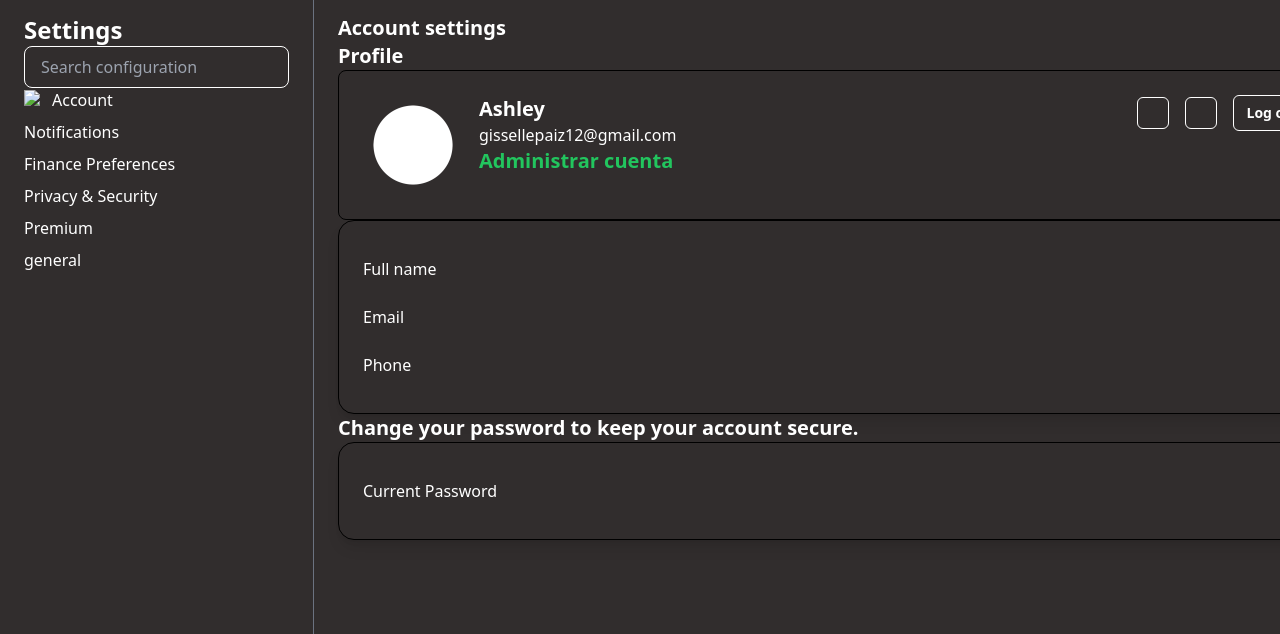
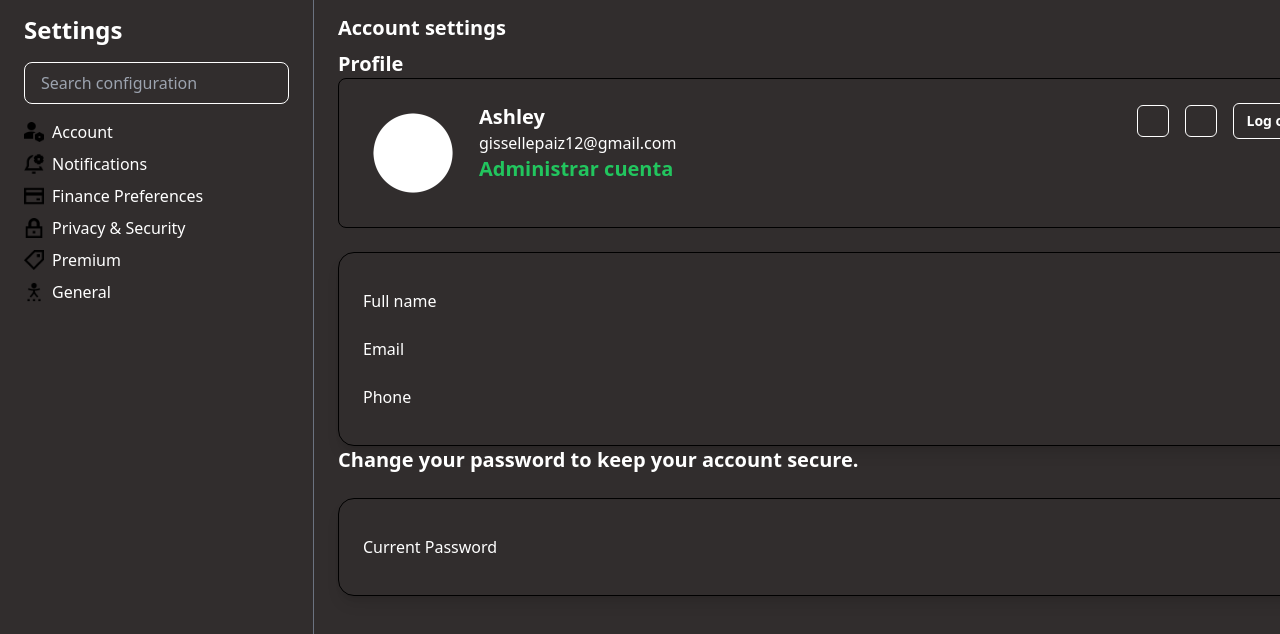
Before and after one commit to JavierSGonzalez/Payvo, a plain HTML site: page Settings/index.html in a window 1280 px wide. Shown: the part 66-700 px from the top of the page. Drawn offline with nearby package versions, Linux system fonts and the light colour scheme.

Commit message:
settings terminado

```diff
--- a/Settings/index.html
+++ b/Settings/index.html
@@ -36,7 +36,7 @@
 
     <aside class="w-1/4 p-6 border-r border-gray-500">
     <h1 class="text-2xl font-bold text-white">Settings</h1>
-   <div>
+    <div class="mt-4">
 
       <input type="text"
       placeholder="Search configuration"
@@ -44,23 +44,46 @@
     </div>
 
 
-  <!-- Aquí va el SVG copiado desde Figma -->
-<div class="flex items-center text-white">
-  <img src="" alt="Account icon" class="w-5 h-5 mr-2">
-    <!-- contenido del SVG copiado desde Figma -->
-  </svg>
-  <p>Account</p>
-</div>
-   <p class="text-white mt-2">Notifications</p>
-   <p class="text-white mt-2">Finance Preferences</p>
-   <p class="text-white mt-2">Privacy & Security</p>
-   <p class="text-white mt-2">Premium</p>
-   <p class="text-white mt-2">general</p>
-   </aside>
+<!-- MENÚ LATERAL CON ICONOS -->
+<div class="space-y-2 mt-4">
+  <div class="flex items-center text-white">
+    <img src="User-Setting-Bolt-Nut--Streamline-Sharp.png" alt="Account icon" class="w-5 h-5 mr-2">
+    <p>Account</p>
+  </div>
+
+  <div class="flex items-center text-white">
+    <img src="Alarm-Setting-Gear--Streamline-Sharp-Remix.png" alt="Notifications icon" class="w-5 h-5 mr-2">
+    <p>Notifications</p>
+  </div>
+
+  <div class="flex items-center text-white">
+    <img src="Credit-Card-1--Streamline-Sharp-Remix.png" alt="Finance Preferences icon" class="w-5 h-5 mr-2">
+    <p>Finance Preferences</p>
+  </div>
+
+  <div class="flex items-center text-white">
+    <img src="Padlock-Square-1--Streamline-Sharp-Remix.png" alt="Privacy & Security icon" class="w-5 h-5 mr-2">
+    <p>Privacy & Security</p>
+  </div>
+
+  <div class="flex items-center text-white">
+    <img src="Tag--Streamline-Sharp-Remix.png" alt="Premium icon" class="w-5 h-5 mr-2">
+    <p>Premium</p>
+  </div>
+
+  <div class="flex items-center text-white">
+    <img src="Accessibility-Settings-Options--Streamline-Sharp.png" alt="General icon" class="w-5 h-5 mr-2">
+      <p>General</p>
+    </div>
+  </div>
+</aside>
+
 
    <section class="flex-1 p-6 text-white">
+    <div class="space-y-2">
     <h2 class="text-xl font-bold">Account settings</h2>
     <h2 class="text-xl font-bold">Profile</h2>
+    </div>
   <div class="bg-[#312D2D] border border-black rounded-lg p-6 text-white flex justify-between items-start">
 
   <!-- Izquierda: Imagen + texto en columna -->
@@ -90,7 +113,8 @@
 
 
 </div>
-<div class="w-[1000px] bg-[#312D2D]  border border-black text-white rounded-2xl shadow-lg p-6">
+<div class="w-[1000px] bg-[#312D2D] border border-black text-white rounded-2xl shadow-lg p-6 mt-6">
+
   <!-- Full Name -->
   <div class="flex justify-between items-center py-3">
     <span>Full name</span>
@@ -114,7 +138,8 @@
     </div>
   </div>
   <h2 class="text-xl font-bold">Change your password to keep your account secure.</h2>
-  <div class="w-[1000px] bg-[#312D2D]  border border-black text-white rounded-2xl shadow-lg p-6">
+  <div class="w-[1000px] bg-[#312D2D] border border-black text-white rounded-2xl shadow-lg p-6 mt-6">
+
   <!-- Full Name -->
   <div class="flex justify-between items-center py-3">
     <span>Current Password</span>
```
Also changed, not shown: Settings/Accessibility-Settings-Options--Streamline-Sharp.png (added), Settings/Alarm-Setting-Gear--Streamline-Sharp-Remix.png (added), Settings/Credit-Card-1--Streamline-Sharp-Remix.png (added), Settings/Padlock-Square-1--Streamline-Sharp-Remix.png (added), Settings/Tag--Streamline-Sharp-Remix.png (added), Settings/User-Setting-Bolt-Nut--Streamline-Sharp.png (added).
